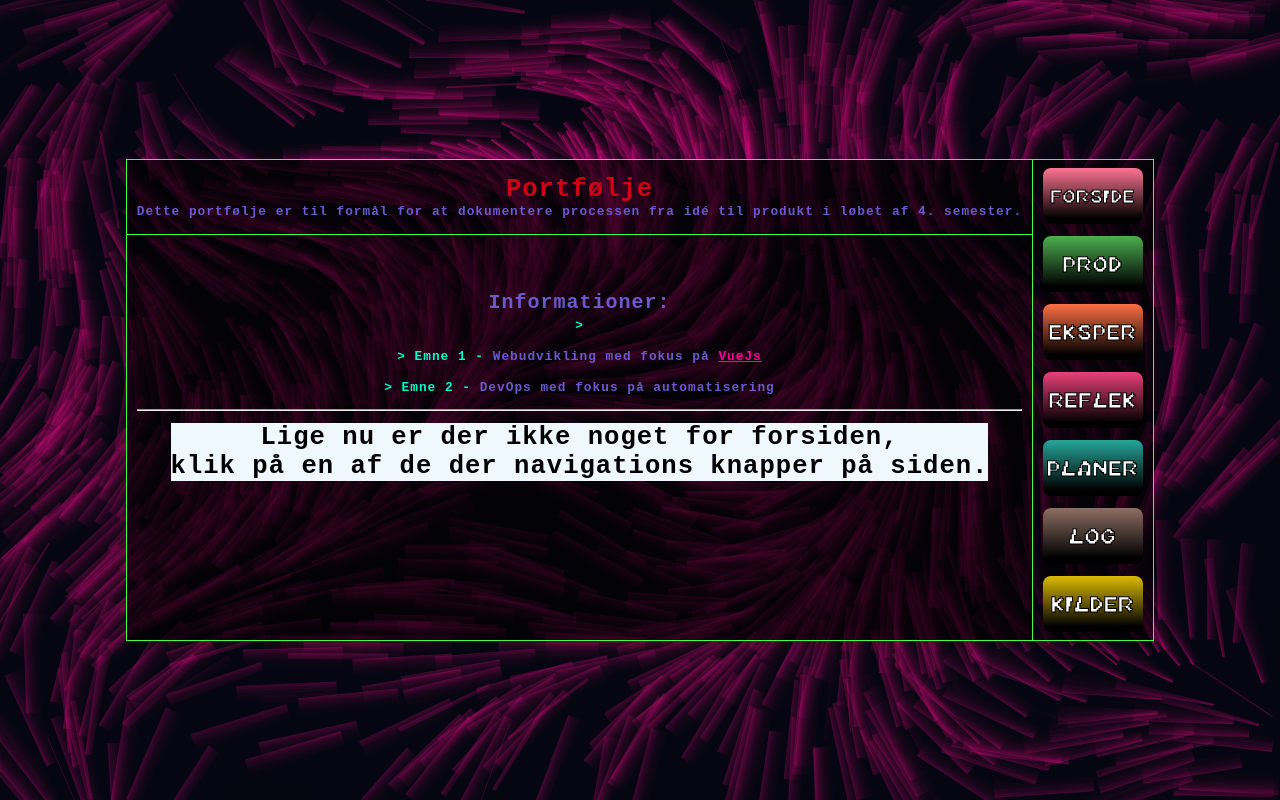
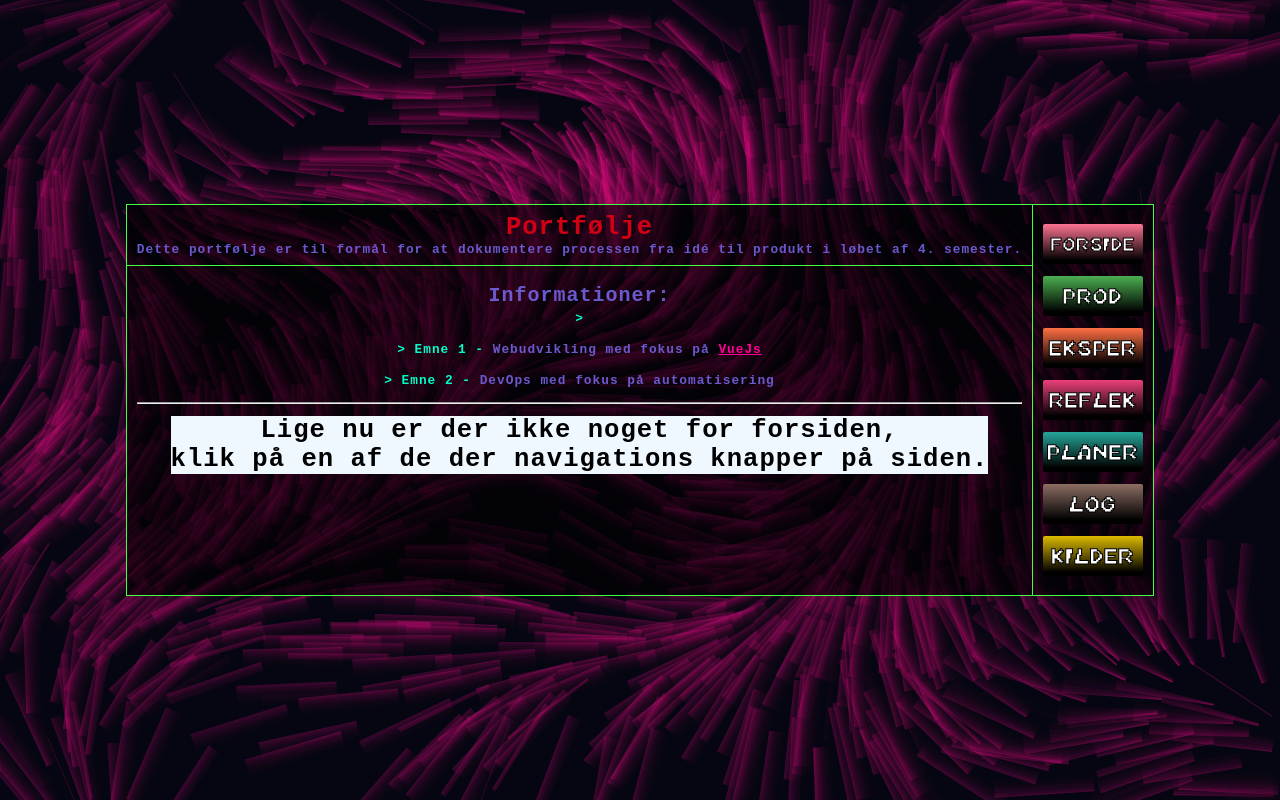
Before and after one commit to Gatherer4466/gatherer4466.github.io, a Vue app: page / in a window 1280 px wide. Built offline with nearby package versions, Linux system fonts and the light colour scheme.

Commit message:
Update styling a bit

```diff
--- a/src/components/ButtonList.vue
+++ b/src/components/ButtonList.vue
@@ -42,10 +42,10 @@ const styledItems = computed(() =>
         WebkitTextStroke: '1px black',
 
         width: '100px',
-        height: '56px',
+        height: '40px',
         padding: '12px 20px',
 
-        borderRadius: '8px',
+        borderRadius: '2px',
         border: 'none',
         cursor: 'pointer',
 
```
